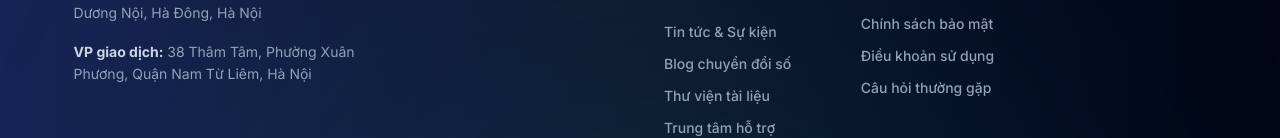
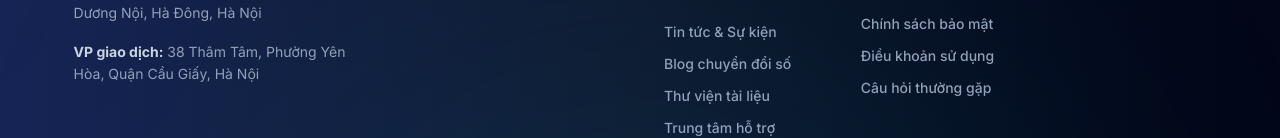
Before and after one commit to Thanh0704/New-Ric, a Next.js app: page / in a window 1280 px wide. Shown: the part 5864-6002 px from the top of the page. Built offline with nearby package versions, Linux system fonts and the light colour scheme.

Commit message:
Update mới

```diff
--- a/src/components/layout/footer.tsx
+++ b/src/components/layout/footer.tsx
@@ -150,7 +150,7 @@ export function Footer() {
               </p>
               <p>
                 <span className="font-bold text-slate-300">VP giao dịch:</span> 38 Thâm Tâm, Phường
-                Xuân Phương, Quận Nam Từ Liêm, Hà Nội
+                Yên Hòa, Quận Cầu Giấy, Hà Nội
               </p>
             </div>
           </div>
```
